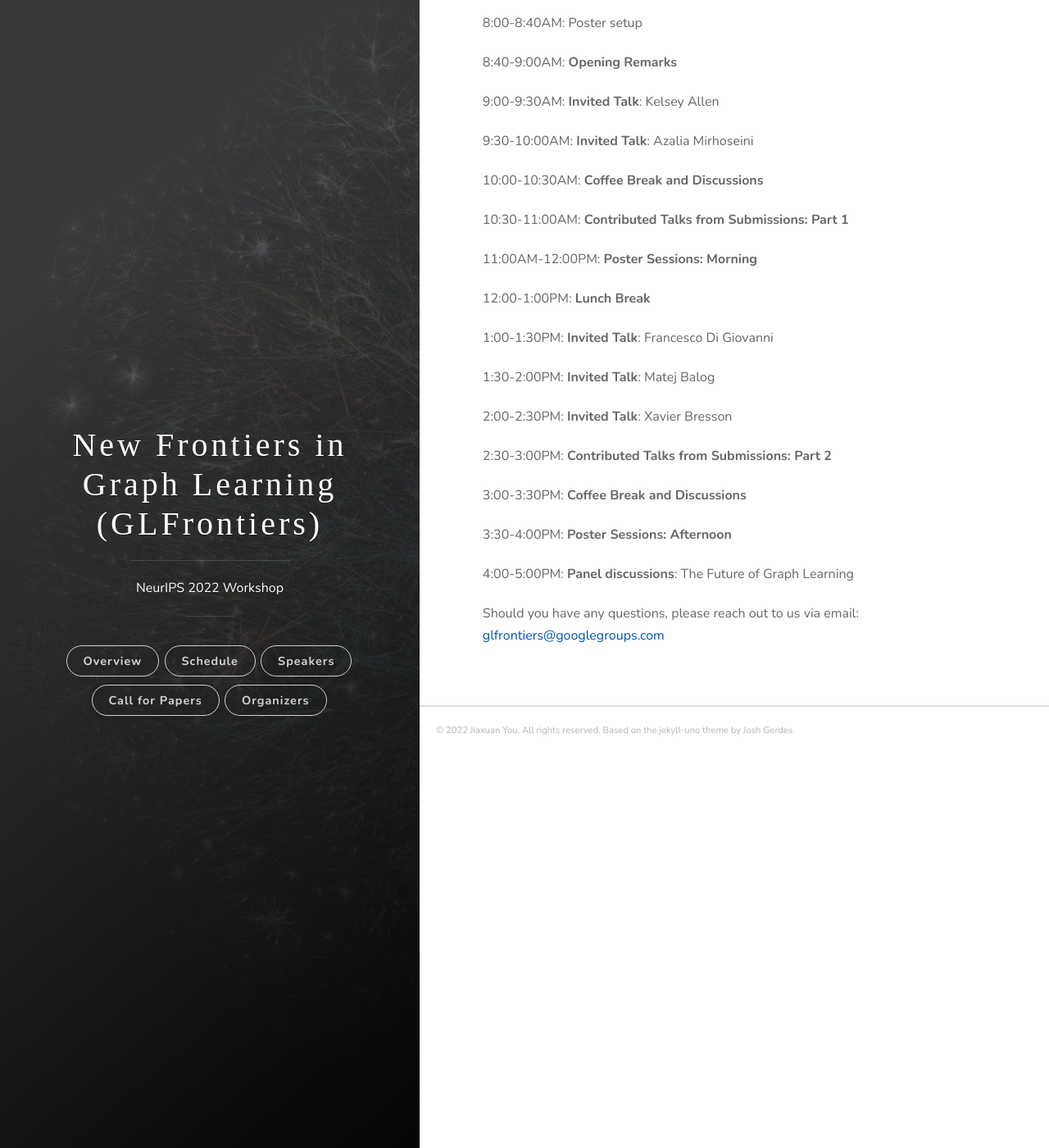
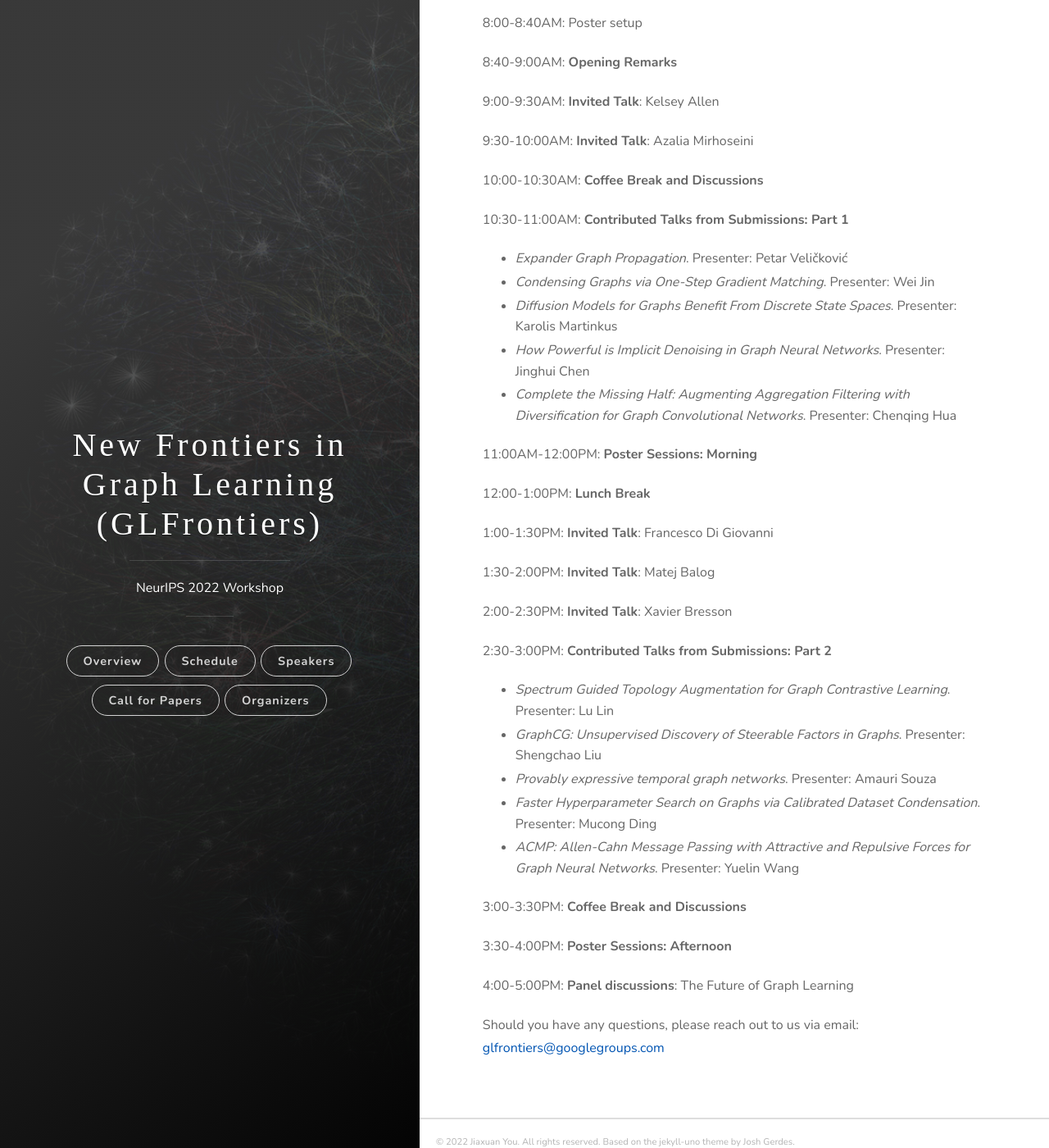
Before and after one commit to glfrontiers/glfrontiers2022.github.io, a Jekyll site: the page built from schedule.md, in a window 1280 px wide and 1400 px high, scrolled down 328 px. Shown: the whole window at 82% size. Built offline with Jekyll 4.4.1, drawn with Linux system fonts in a browser that asks for light colours; some web fonts are replaced.

Commit message:
update oral sequence

```diff
--- a/schedule.md
+++ b/schedule.md
@@ -63,6 +63,12 @@ You will then have access to the [workshop livestream](https://nips.cc/virtual/2
 
 10:30-11:00AM: **Contributed Talks from Submissions: Part 1**
 
+- *Expander Graph Propagation*. Presenter: Petar Veličković
+- *Condensing Graphs via One-Step Gradient Matching*. Presenter: Wei Jin
+- *Diffusion Models for Graphs Benefit From Discrete State Spaces*. Presenter: Karolis Martinkus
+- *How Powerful is Implicit Denoising in Graph Neural Networks*. Presenter: Jinghui Chen
+- *Complete the Missing Half: Augmenting Aggregation Filtering with Diversification for Graph Convolutional Networks*. Presenter: Chenqing Hua
+
 11:00AM-12:00PM: **Poster Sessions: Morning**
 
 12:00-1:00PM: **Lunch Break**
@@ -74,6 +80,11 @@ You will then have access to the [workshop livestream](https://nips.cc/virtual/2
 2:00-2:30PM:  **Invited Talk**: Xavier Bresson
 
 2:30-3:00PM: **Contributed Talks from Submissions: Part 2**
+- *Spectrum Guided Topology Augmentation for Graph Contrastive Learning*. Presenter: Lu Lin
+- *GraphCG: Unsupervised Discovery of Steerable Factors in Graphs*. Presenter: Shengchao Liu
+- *Provably expressive temporal graph networks*. Presenter: Amauri Souza
+- *Faster Hyperparameter Search on Graphs via Calibrated Dataset Condensation*. Presenter: Mucong Ding
+- *ACMP: Allen-Cahn Message Passing with Attractive and Repulsive Forces for Graph Neural Networks*. Presenter: Yuelin Wang
 
 3:00-3:30PM: **Coffee Break and Discussions**
 
```
